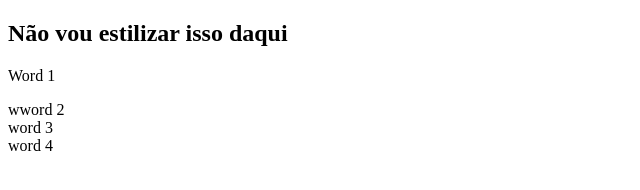
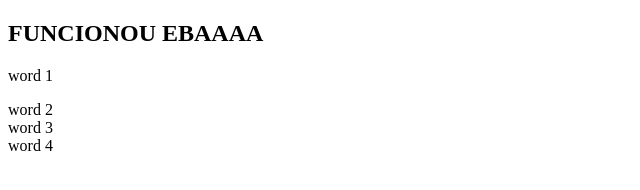
Before and after one commit to VictorSouzaa0/Javascript-e-TypeScript---Node-Express-noSQL-React-hooks-Redux-Design-Patterns, a plain HTML site: page section3/index.html in a window 1280 px wide. Shown: the whole page, without its empty margins (0-640 px from the left). Drawn offline with Linux system fonts and the light colour scheme.

Commit message:
DOM exercises

```diff
--- a/learning/index.html
+++ b/learning/index.html
@@ -6,7 +6,7 @@
     <!-- <script src="./js/stringd.js" defer></script> -->
      <!-- <script src="./js/arrays.js" defer></script> -->
     <!-- <script src="./js/functions.js" defer></script> -->
-     <script src="./js/date.js" defer></script>
+     <script src="./js/forin.js" defer></script>
      <link rel="stylesheet" href="./style/index.css">
     <title>My fisrt page HTML</title>
 </head>
--- a/section3/index.html
+++ b/section3/index.html
@@ -9,9 +9,7 @@
 <body>
 
     <section class="container">
-        <h1>Não vou estilizar isso daqui</h1>
         <!-- AQUI -->
-
     </section>
 
 </body>
--- a/section3/js/main.js
+++ b/section3/js/main.js
@@ -1,7 +1,8 @@
 //Criando um array com objetos
 const elements = [
-    {tag: 'p', text: 'Word 1'},
-    {tag:'div', text: 'wword 2'},
+    {tag: 'h1', text: 'FUNCIONOU EBAAAA'},
+    {tag: 'p', text: 'word 1'},
+    {tag:'div', text: 'word 2'},
     {tag: 'footer', text: 'word 3'},
     {tag: 'section', text: 'word 4'},
 ];
@@ -10,7 +11,7 @@ const container = document.querySelector('.container');
 //cria uma const 'div' para criar a tag dentro do html
 const div =  document.createElement('div');
 
-//criando um 'for'
+//criando um 'for':
 for (let i = 0; i < elements.length; i++) {
 //realizando a destruturação do obejto:
     let { tag,text } = elements[i];
@@ -18,7 +19,7 @@ for (let i = 0; i < elements.length; i++) {
     let createdTag = document.createElement(tag);
 //Dentro da tag criada adicionando o valor do obejto (text)
     createdTag.innerHTML = text;
-
+//adicionando as tag criadas dentro de uma div
     div.appendChild(createdTag);
     console.log(text)
 }
```
Also changed, not shown: learning/js/forin.js (added, +8 -0 lines).
